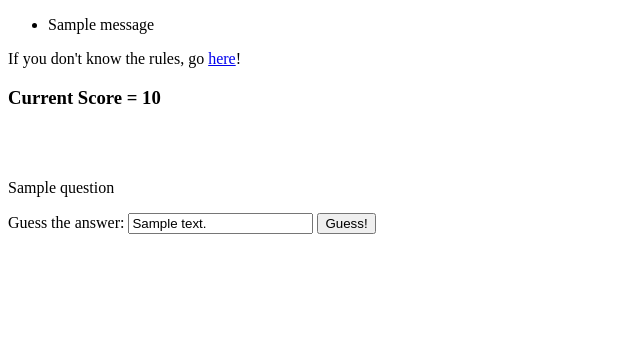
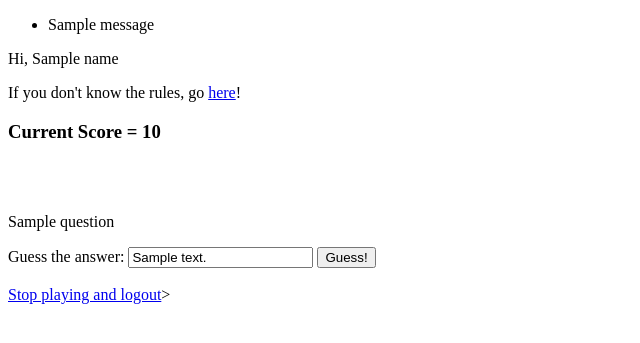
Before and after one commit to cfiller123/KafkaJeopardy, a Flask app: template templates/jeopardy.html in a window 1280 px wide. Shown: the top 343 px of the page, without its empty margins (0-640 px from the left). Run offline with Flask 2, Linux system fonts and the light colour scheme; the visitor is signed in with stand-in values (Sample User, id 1); the template is opened without the code that fills it: most values are stand-ins (such as "Sample title", 1, 10 or a date in 2020); one stand-in notice (Sample message) is shown.

Commit message:
Added users - only users can play and must login first

```diff
--- a/main.py
+++ b/main.py
@@ -10,11 +10,22 @@ app = Flask(__name__)
 # db = SQLAlchemy(app)
 app.secret_key='topsecretkey'
 
-topics = []
+@app.before_request
+def require_user():
+    allowed_routes = ['index']
+    if request.endpoint not in allowed_routes and 'user' not in session:
+        return redirect('/')
 
-@app.route('/', methods=['GET'])
+@app.route('/', methods=['GET', 'POST'])
 def index():
     session['score'] = 0
+    if request.method == 'POST':
+        name = request.form['name']
+        if (not name):
+            flash('Please enter your name')
+        else:
+            session['user'] = name
+            return redirect('/jeopardy')
     return render_template('index.html')
 
 @app.route('/jeopardy', methods=['GET','POST'])
@@ -31,7 +42,7 @@ def game():
                 return render_template('jeopardy.html', current_score = session['score'], question = question_selector())
             else:
                 flash('Incorrect')
-    return render_template('jeopardy.html', current_score = session['score'], question = question_selector())
+    return render_template('jeopardy.html', current_score = session['score'], question = question_selector(), name = session['user'])
 
 def question_selector():
     with open('JEOPARDY_QUESTIONS1.json') as file:
@@ -39,3 +50,11 @@ def question_selector():
     x = random.randint(1,501)
     session['answer'] = data[x]['answer']
     return data[x]['question']
+
+@app.route('/logout')
+def logout():
+    del session['user']
+    return redirect('/')
+
+if __name__ == '__main__':
+    app.run()
--- a/templates/jeopardy.html
+++ b/templates/jeopardy.html
@@ -13,6 +13,8 @@
         {% endif %}
     {% endwith %}
 
+    <p>Hi, {{name}}</p>
+
     <p>If you don't know the rules, go <a href="https://en.wikipedia.org/wiki/Jeopardy!">here</a>!</p>
 
     <h3>Current Score = {{current_score}}</h3>
@@ -27,5 +29,8 @@
         </label>
         <input type='submit' value='Guess!' />
     </form>
+
+    <br>
+    <a href='/logout'>Stop playing and logout</a>>
 </body>
 </html>
```
Also changed, not shown: templates/index.html (+23 -2 lines).
